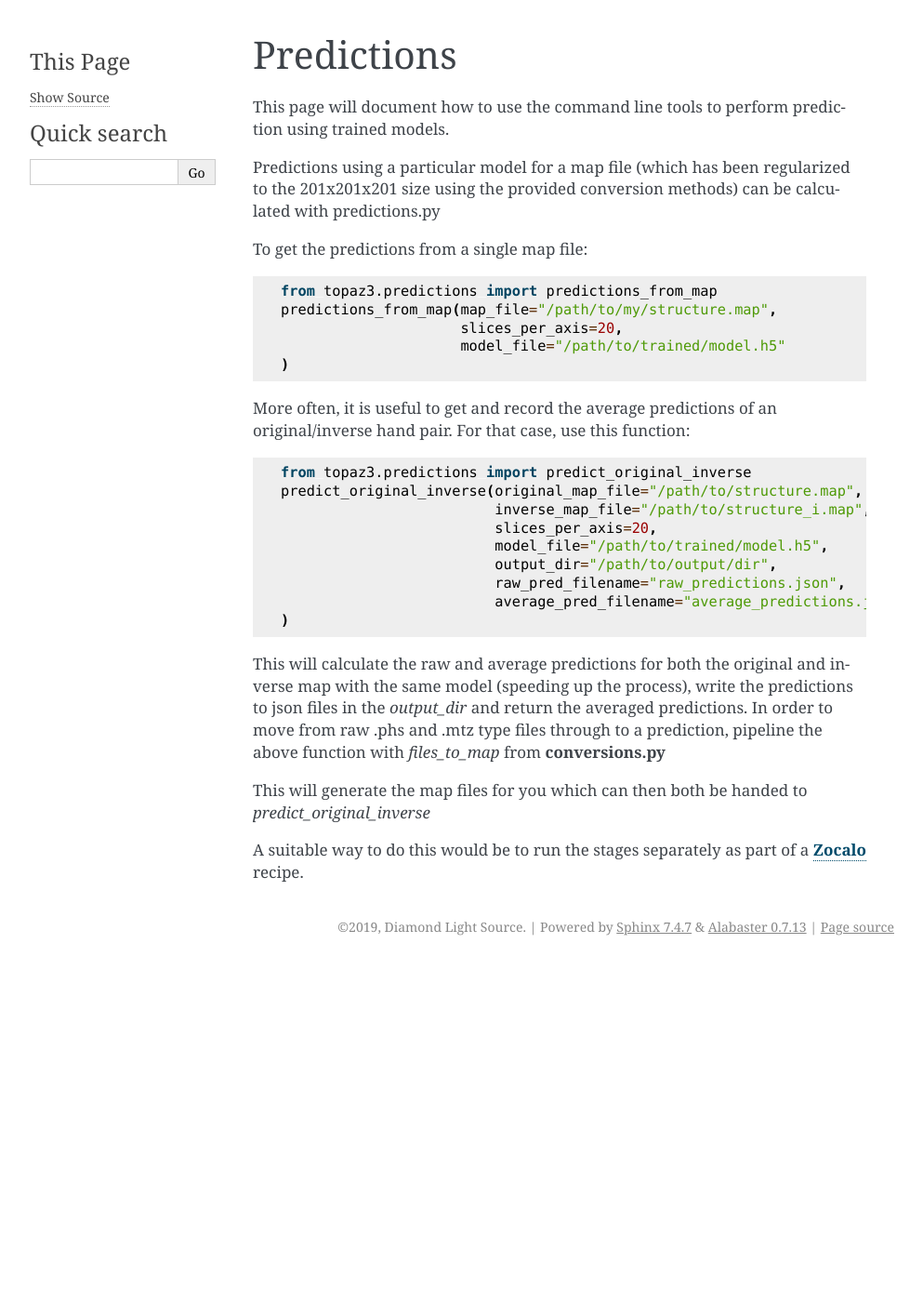
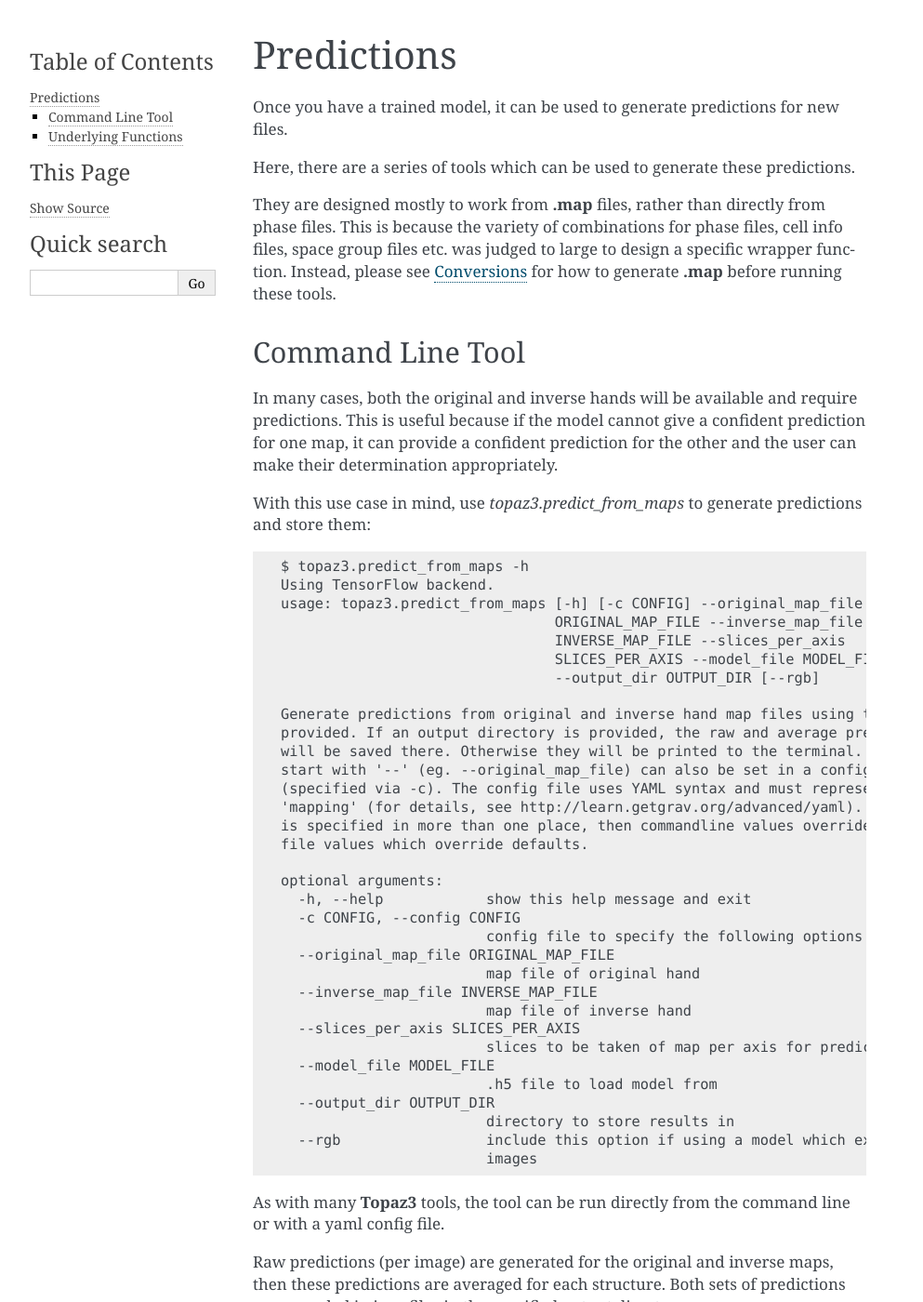
Before and after one commit to mevol/python_topaz3, a Sphinx documentation site: the page built from documentation/predictions.rst, in a window 1280 px wide and 1400 px high. Shown: the whole window at 93% size, without its empty margins (148-1141 px from the left). Built offline with Sphinx 7.4.7, drawn with Linux system fonts in a browser that asks for light colours; some of the changed text lies outside the part shown.

Commit message:
Gave predictions command line tool and documented it.
Output_dir no longer required as tool can now optionally print the raw and average output to terminal (nice to have the option sometimes).

````diff
--- a/documentation/conf.py
+++ b/documentation/conf.py
@@ -32,7 +32,7 @@
 # Add any Sphinx extension module names here, as strings. They can be
 # extensions coming with Sphinx (named 'sphinx.ext.*') or your custom
 # ones.
-extensions = ["recommonmark", "sphinx.ext.autodoc"]
+extensions = ["recommonmark", "sphinx.ext.autodoc", "sphinx.ext.autosectionlabel"]
 
 # Add any paths that contain templates here, relative to this directory.
 templates_path = ["_templates"]
--- a/documentation/predictions.md
+++ /dev/null
@@ -1,33 +0,0 @@
-# Predictions
-
-This page will document how to use the command line tools to perform prediction using trained models.
-
-Predictions using a particular model for a map file (which has been regularized to the 201x201x201 size using the provided conversion methods) can be calculated with predictions.py
-
-To get the predictions from a single map file:
-```python
-from topaz3.predictions import predictions_from_map
-predictions_from_map(map_file="/path/to/my/structure.map",
-                     slices_per_axis=20,
-                     model_file="/path/to/trained/model.h5"
-)
-```
-More often, it is useful to get and record the average predictions of an original/inverse hand pair.
-For that case, use this function:
-```python
-from topaz3.predictions import predict_original_inverse
-predict_original_inverse(original_map_file="/path/to/structure.map",
-                         inverse_map_file="/path/to/structure_i.map",
-                         slices_per_axis=20,
-                         model_file="/path/to/trained/model.h5",
-                         output_dir="/path/to/output/dir",
-                         raw_pred_filename="raw_predictions.json",
-                         average_pred_filename="average_predictions.json"
-)
-```
-This will calculate the raw and average predictions for both the original and inverse map with the same model (speeding up the process), write the predictions to json files in the *output_dir* and return the averaged predictions.
-In order to move from raw .phs and .mtz type files through to a prediction, pipeline the above function with *files_to_map* from **conversions.py**
-
-This will generate the map files for you which can then both be handed to *predict_original_inverse*
-
-A suitable way to do this would be to run the stages separately as part of a [**Zocalo**](https://github.com/DiamondLightSource/python-zocalo) recipe.
--- /dev/null
+++ b/documentation/predictions.rst
@@ -0,0 +1,83 @@
+Predictions
+-----------
+
+Once you have a trained model, it can be used to generate predictions for new files.
+
+Here, there are a series of tools which can be used to generate these predictions.
+
+They are designed mostly to work from **.map** files, rather than directly from phase files.
+This is because the variety of combinations for phase files, cell info files, space group files etc.
+was judged to large to design a specific wrapper function.
+Instead, please see :ref:`Conversions` for how to
+generate **.map** before running these tools.
+
+Command Line Tool
+^^^^^^^^^^^^^^^^^
+
+In many cases, both the original and inverse hands will be available and require predictions.
+This is useful because if the model cannot give a confident prediction for one map, it can
+provide a confident prediction for the other and the user can make their determination appropriately.
+
+With this use case in mind, use *topaz3.predict_from_maps* to generate predictions and store them:
+
+.. code-block::
+
+    $ topaz3.predict_from_maps -h
+    Using TensorFlow backend.
+    usage: topaz3.predict_from_maps [-h] [-c CONFIG] --original_map_file
+                                    ORIGINAL_MAP_FILE --inverse_map_file
+                                    INVERSE_MAP_FILE --slices_per_axis
+                                    SLICES_PER_AXIS --model_file MODEL_FILE
+                                    --output_dir OUTPUT_DIR [--rgb]
+
+    Generate predictions from original and inverse hand map files using the model
+    provided. If an output directory is provided, the raw and average predictions
+    will be saved there. Otherwise they will be printed to the terminal. Args that
+    start with '--' (eg. --original_map_file) can also be set in a config file
+    (specified via -c). The config file uses YAML syntax and must represent a YAML
+    'mapping' (for details, see http://learn.getgrav.org/advanced/yaml). If an arg
+    is specified in more than one place, then commandline values override config
+    file values which override defaults.
+
+    optional arguments:
+      -h, --help            show this help message and exit
+      -c CONFIG, --config CONFIG
+                            config file to specify the following options in
+      --original_map_file ORIGINAL_MAP_FILE
+                            map file of original hand
+      --inverse_map_file INVERSE_MAP_FILE
+                            map file of inverse hand
+      --slices_per_axis SLICES_PER_AXIS
+                            slices to be taken of map per axis for predictions
+      --model_file MODEL_FILE
+                            .h5 file to load model from
+      --output_dir OUTPUT_DIR
+                            directory to store results in
+      --rgb                 include this option if using a model which expects 3d
+                            images
+
+As with many **Topaz3** tools, the tool can be run directly from the command line
+or with a yaml config file.
+
+Raw predictions (per image) are generated for the original and inverse maps, then
+these predictions are averaged for each structure.
+Both sets of predictions are recorded in json files in the specified output directory.
+
+If the output directory is not specified, the results will be printed to the terminal.
+
+**Example config file:**
+
+.. code-block:: yaml
+
+    original_map_file: /path/to/maps/original.map
+    inverse_map_file: /path/to/maps/inverse.map
+    slices_per_axis: 20
+    model_file: /path/to/models/good_model.h5
+    output_dir: /record/predictions/here
+
+Underlying Functions
+^^^^^^^^^^^^^^^^^^^^
+
+.. autofunction:: topaz3.predictions.predict_original_inverse
+
+.. autofunction:: topaz3.predictions.predictions_from_map
````
Also changed, not shown: 1 other file.
